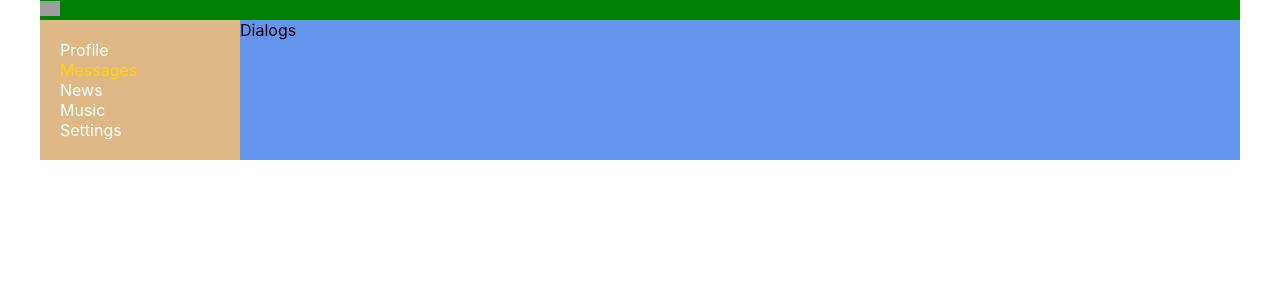
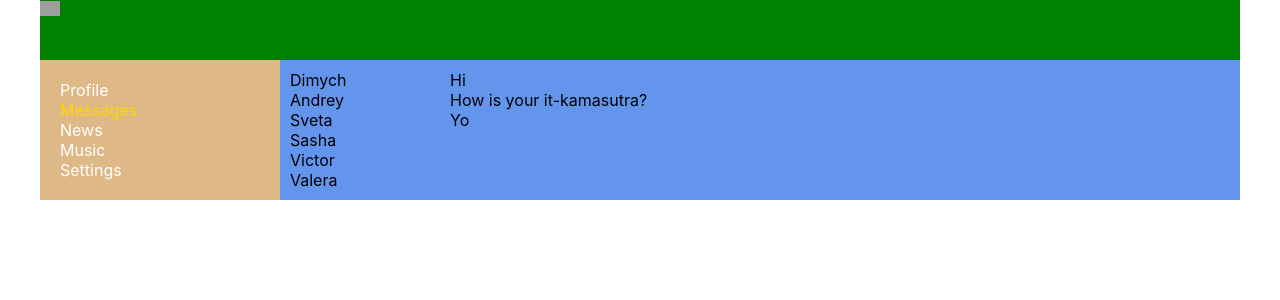
Before and after one commit to palchikmrg/samurai-way, a React (Create React App) app: page /dialogs in a window 1280 px wide. Shown: the top 300 px of the page. Built offline with nearby package versions, Linux system fonts and the light colour scheme; grey boxes are pictures that could not be loaded.

Commit message:
styles for Dialogs

```diff
--- a/src/App.css
+++ b/src/App.css
@@ -8,8 +8,8 @@
     "h h"
     "n c";
 
-    grid-template-rows: 60 px 1fr;
-    grid-template-columns: 2fr 10fr;
+    grid-template-rows: 60px 1fr;
+    grid-template-columns: 1fr 4fr;
 }
 
 .app-wrapper-content {
--- a/src/components/Dialogs/Dialogs.module.css
+++ b/src/components/Dialogs/Dialogs.module.css
@@ -0,0 +1,19 @@
+.dialogs {
+    display: grid;
+    grid-template-columns: 2fr 10fr;
+}
+
+.dialogsItems {
+    padding: 10px;
+}
+
+
+
+
+.messages {
+    padding: 10px;
+}
+
+.message {
+
+}
--- a/src/components/Dialogs/Dialogs.tsx
+++ b/src/components/Dialogs/Dialogs.tsx
@@ -3,10 +3,36 @@
 
 function Dialogs(props: any) {
     return (
-        <div>
-            Dialogs
+        <div className={s.dialogs}>
+            <div className={s.dialogsItems}>
+                <div className={s.dialog + ' ' + s.active}>
+                    Dimych
+                </div>
+                <div className={s.dialog}>
+                    Andrey
+                </div>
+                <div className={s.dialog}>
+                    Sveta
+                </div>
+                <div className={s.dialog}>
+                    Sasha
+                </div>
+                <div className={s.dialog}>
+                    Victor
+                </div>
+                <div className={s.dialog}>
+                    Valera
+                </div>
+            </div>
+            <div className={s.messages}>
+                <div className={s.message}>Hi</div>
+                <div className={s.message}>How is your it-kamasutra?</div>
+                <div className={s.message}>Yo</div>
+
+            </div>
         </div>
-    )
+
+    );
 }
 
 export default Dialogs;
```
